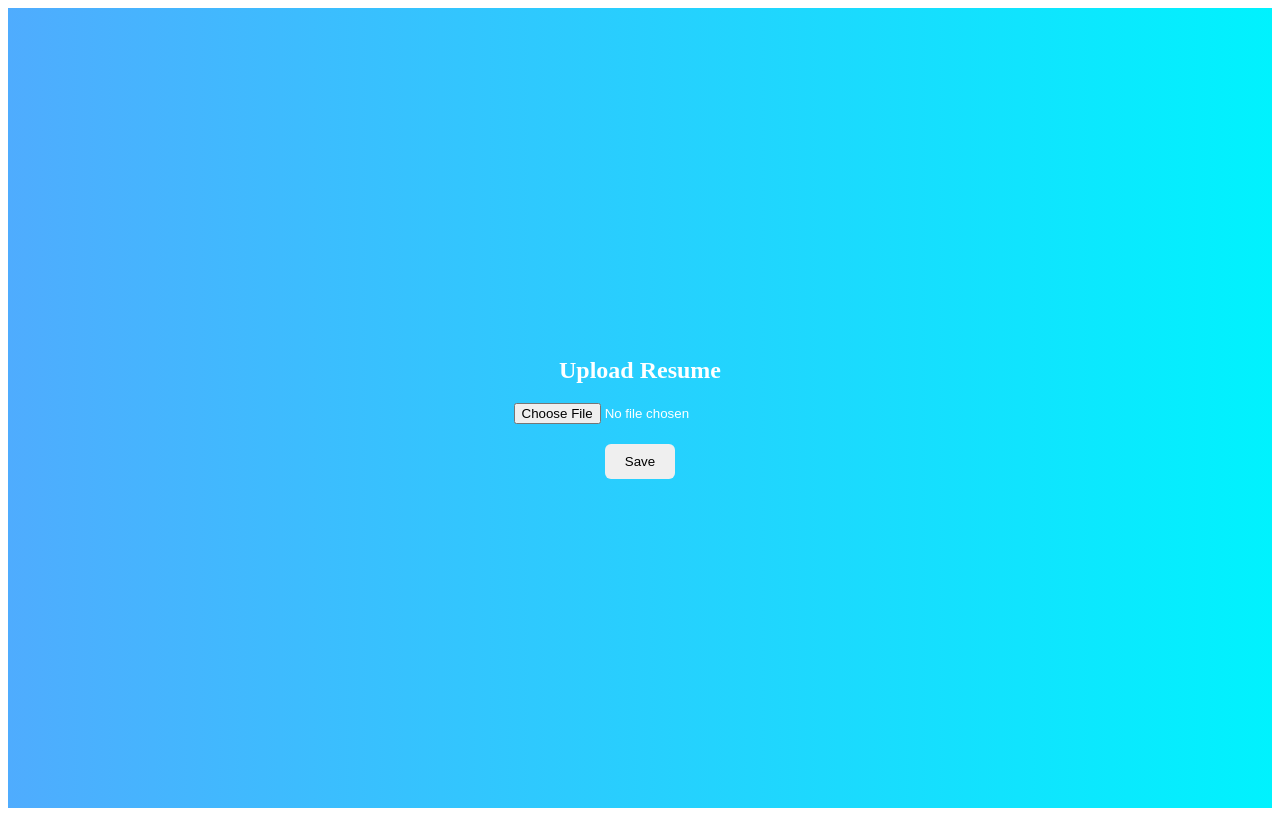
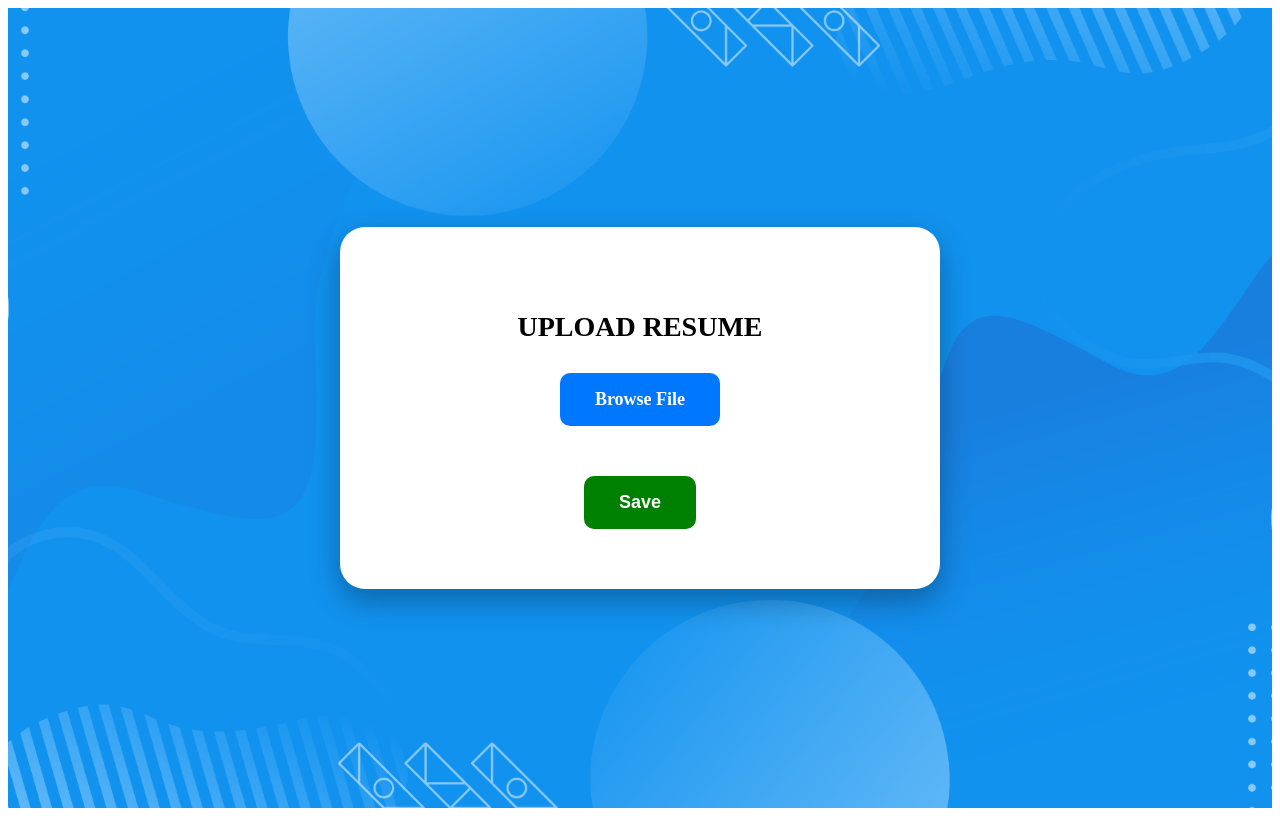
Before and after one commit to SulfaSaji/InterviewAce, a React (Vite) app: page /resume in a window 1280 px wide. Built offline with nearby package versions, Linux system fonts and the light colour scheme.

Commit message:
Update Resume.jsx

```diff
--- a/src/pages/Resume.jsx
+++ b/src/pages/Resume.jsx
@@ -1,9 +1,12 @@
 import { useNavigate } from "react-router-dom";
 import { useState } from "react";
+import bgImage from "../assets/background.jpg"; // background image
 
 function Resume() {
   const navigate = useNavigate();
   const [fileName, setFileName] = useState("");
+  const [hoverBrowse, setHoverBrowse] = useState(false);
+  const [hoverSave, setHoverSave] = useState(false);
 
   const handleUpload = (e) => {
     const file = e.target.files[0];
@@ -12,14 +15,43 @@ function Resume() {
 
   return (
     <div style={containerStyle}>
-      <h2>Upload Resume</h2>
-      <input type="file" onChange={handleUpload} />
+      <div style={cardStyle}>
+        <h2 style={{ marginBottom: "30px", fontSize: "28px" }}>UPLOAD RESUME</h2>
 
-      {fileName && <p>Uploaded: {fileName}</p>}
+        <label
+          htmlFor="resumeUpload"
+          style={{
+            ...browseButtonStyle,
+            transform: hoverBrowse ? "scale(1.05)" : "scale(1)",
+            backgroundColor: hoverBrowse ? "#005fcc" : "#0077ff",
+          }}
+          onMouseEnter={() => setHoverBrowse(true)}
+          onMouseLeave={() => setHoverBrowse(false)}
+        >
+          Browse File
+        </label>
+        <input
+          id="resumeUpload"
+          type="file"
+          onChange={handleUpload}
+          style={{ display: "none" }}
+        />
 
-      <button style={buttonStyle} onClick={() => navigate("/dashboard")}>
-        Save
-      </button>
+        {fileName && <p style={{ marginTop: "15px", fontSize: "18px" }}>Uploaded: {fileName}</p>}
+
+        <button
+          style={{
+            ...saveButtonStyle,
+            transform: hoverSave ? "scale(1.05)" : "scale(1)",
+            backgroundColor: hoverSave ? "#28a745" : "green",
+          }}
+          onMouseEnter={() => setHoverSave(true)}
+          onMouseLeave={() => setHoverSave(false)}
+          onClick={() => navigate("/dashboard")}
+        >
+          Save
+        </button>
+      </div>
     </div>
   );
 }
@@ -27,18 +59,48 @@ function Resume() {
 const containerStyle = {
   height: "100vh",
   display: "flex",
-  flexDirection: "column",
   justifyContent: "center",
   alignItems: "center",
-  background: "linear-gradient(to right, #4facfe, #00f2fe)",
-  color: "white",
+  backgroundImage: `url(${bgImage})`,
+  backgroundSize: "cover",
+  backgroundPosition: "center",
+  backgroundRepeat: "no-repeat",
 };
 
-const buttonStyle = {
-  marginTop: "20px",
-  padding: "10px 20px",
-  borderRadius: "6px",
+const cardStyle = {
+  backgroundColor: "white",
+  padding: "60px 50px", // increased padding
+  borderRadius: "25px", // slightly more rounded
+  textAlign: "center",
+  boxShadow: "0 12px 30px rgba(0,0,0,0.3)", // stronger shadow
+  minWidth: "500px", // bigger card width
+};
+
+const browseButtonStyle = {
+  display: "inline-block",
+  padding: "16px 35px", // bigger button
+  fontSize: "18px", // larger text
+  borderRadius: "10px",
+  backgroundColor: "#0077ff",
+  color: "white",
+  cursor: "pointer",
+  fontWeight: "bold",
+  marginBottom: "25px",
+  transition: "transform 0.2s, background-color 0.2s",
+};
+
+const saveButtonStyle = {
+  display: "block",
+  margin: "25px auto 0 auto",
+  padding: "16px 35px", // bigger save button
+  fontSize: "18px",
+  borderRadius: "10px",
   border: "none",
+  backgroundColor: "green",
+  color: "white",
+  fontWeight: "bold",
+  cursor: "pointer",
+  transition: "transform 0.2s, background-color 0.2s",
 };
 
 export default Resume;
```
